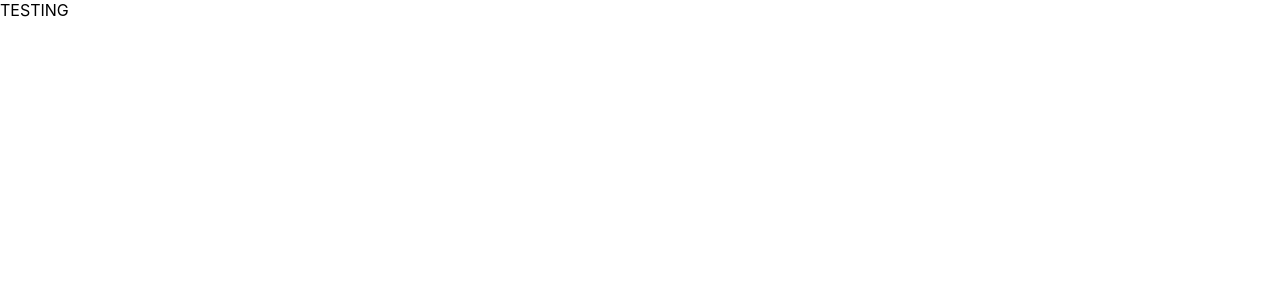
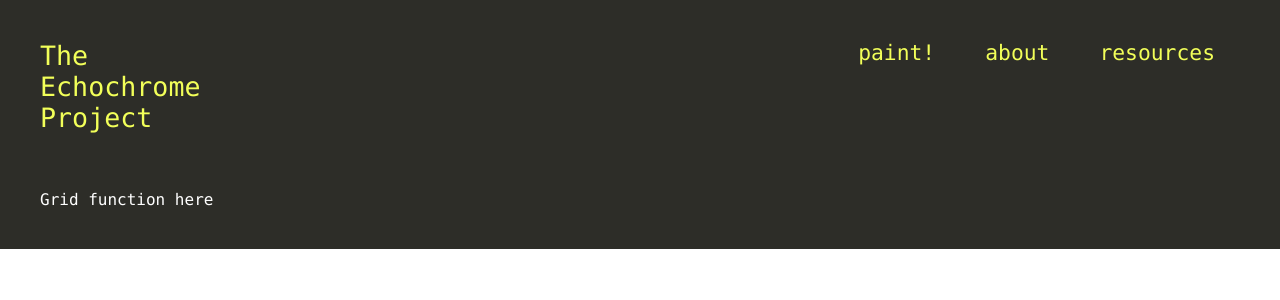
Before and after one commit to nandini-ghosh/the-ecochrome-project, a React (Create React App) app: page / in a window 1280 px wide. Shown: the top 300 px of the page. Built offline with nearby package versions, Linux system fonts and the light colour scheme.

Commit message:
menu bar

```diff
--- a/src/App.css
+++ b/src/App.css
@@ -1,38 +1,32 @@
-.App {
-  text-align: center;
+.menu-bar {
+  height: 70px;
+  padding: 40px;
+  background-color:#2D2D28;
+  color:#F2FF59;
+  font-family: "Lucida Console", monospace;
+  position: sticky;
 }
 
-.App-logo {
-  height: 40vmin;
-  pointer-events: none;
+.menu-logo {
+  font-size: 20pt;
+  width: 180px;
+  float: left;
 }
 
-@media (prefers-reduced-motion: no-preference) {
-  .App-logo {
-    animation: App-logo-spin infinite 20s linear;
-  }
+.menu-items {
+  display: flex;
+  float: right;
 }
 
-.App-header {
-  background-color: #282c34;
-  min-height: 100vh;
-  display: flex;
-  flex-direction: column;
-  align-items: center;
-  justify-content: center;
-  font-size: calc(10px + 2vmin);
-  color: white;
+.menu-item {
+  margin-left: 25px;
+  margin-right: 25px;
+  font-size: 16pt;
 }
 
-.App-link {
-  color: #61dafb;
+.home-content {
+  padding: 40px;
+  background-color:#2D2D28;
+  color:#FFFFFF;
+  font-family: "Lucida Console", monospace;
 }
-
-@keyframes App-logo-spin {
-  from {
-    transform: rotate(0deg);
-  }
-  to {
-    transform: rotate(360deg);
-  }
-}
--- a/src/App.js
+++ b/src/App.js
@@ -1,8 +1,22 @@
 import './App.css';
+import './Canvas.js';
 
 function App() {
   return (
-    <div>TESTING</div>
+    <div>
+      <div className='menu-bar'>
+        <div className='menu-logo'>The Echochrome Project</div>
+        <div className='menu-items'>
+          <div className='menu-item'>paint!</div>
+          <div className='menu-item'>about</div>
+          <div className='menu-item'>resources</div>
+        </div>
+      </div>
+      <div className='home-content'>
+          Grid function here
+
+      </div>
+    </div>
   );
 }
 
--- /dev/null
+++ b/src/Canvas.js
@@ -0,0 +1,16 @@
+function clickableGrid( rows, cols, callback ){
+    var i=0;
+    var grid = document.createElement('table');
+    grid.className = 'grid';
+    for (var r=0;r<rows;++r){
+      var tr = grid.appendChild(document.createElement('tr'));
+      for (var c=0;c<cols;++c){
+        var cell = tr.appendChild(document.createElement('td'));
+        cell.innerHTML = ++i;
+        cell.addEventListener('click',(function(el,r,c,i){
+          return function(){ callback(el,r,c,i); }
+         })(cell,r,c,i),false);
+      }
+    }
+    return grid;
+  }
```
